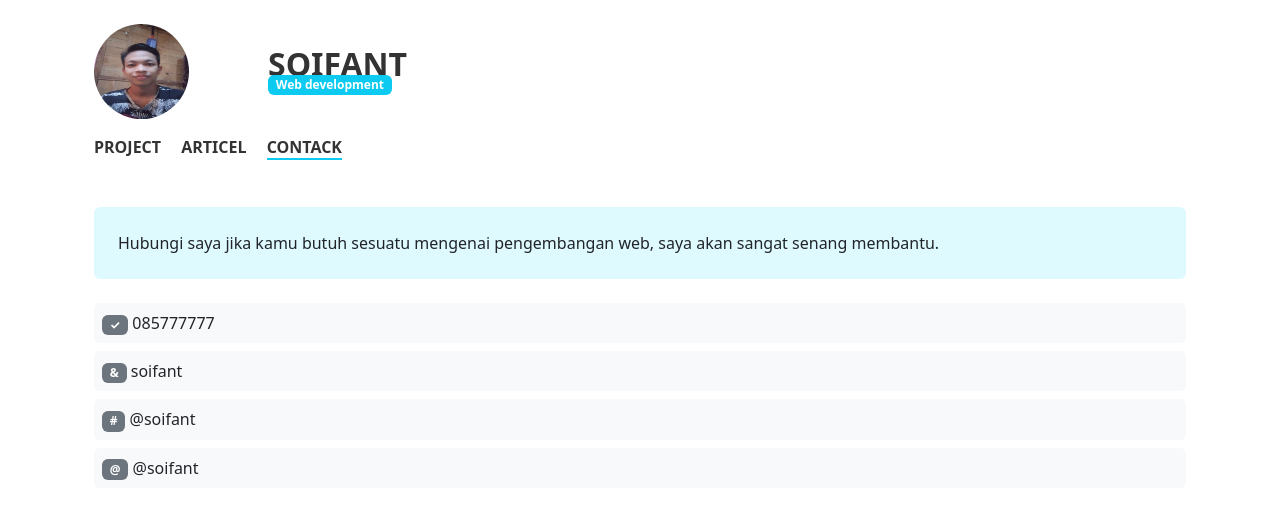
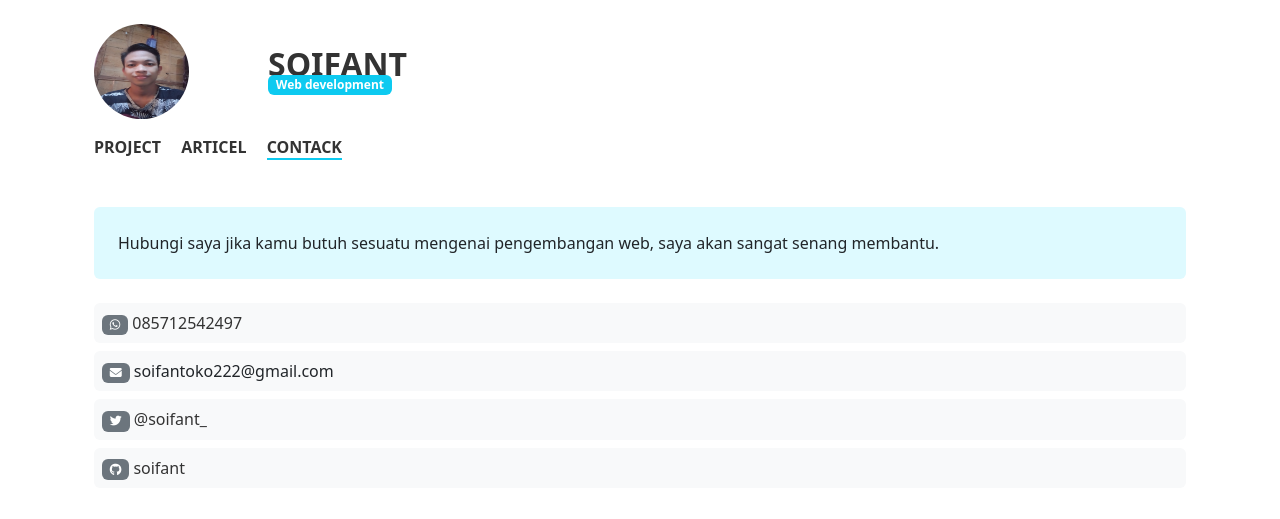
Before and after one commit to soifant/portofolio, a PHP site: page /home/contack in a window 1280 px wide. Shown: the top 519 px of the page. Run offline with PHP 8.4, Linux system fonts and the light colour scheme; some libraries are stand-ins or nearby versions.

Commit message:
Update contack and template

```diff
--- a/app/view/home/contack.php
+++ b/app/view/home/contack.php
@@ -4,14 +4,19 @@
     	Hubungi saya jika kamu butuh sesuatu mengenai pengembangan web, saya akan sangat senang membantu.
     </div>
     <div class="bg-light mb-2 p-2 rounded">
-    <span class="badge bg-secondary">✓</span> 085777777
+    <a class="black-a text-decoration-none" href="https://wa.me/6281216128762" >
+    <span class="badge bg-secondary"><i class="fa-brands fa-whatsapp"></i></span> 085712542497
+    </a>
     </div>
     <div class="bg-light mb-2 p-2 rounded">
-    <span class="badge bg-secondary">&</span> soifant
+    <span class="badge bg-secondary"><i class="fa-solid fa-envelope"></i></span> soifantoko222@gmail.com
     </div>
     <div class="bg-light mb-2 p-2 rounded">
-    <span class="badge bg-secondary">#</span> @soifant
+   <a class="black-a text-decoration-none" href="https://twitter.com/soifant_" >
+   <span class="badge bg-secondary"><i class="fa-brands fa-twitter"></i></span> @soifant_
+    </a>
     </div>
     <div class="bg-light mb-3 p-2 rounded">
-    <span class="badge bg-secondary">@</span> @soifant
-    </div>
+    <a class="black-a text-decoration-none" href="https://github.com/soifant" >
+    <span class="badge bg-secondary"><i class="fa-brands fa-github"></i></span> soifant
+    </a></div>
--- a/app/view/template/footer.php
+++ b/app/view/template/footer.php
@@ -1,4 +1,6 @@
 </div>
+<script src="https://kit.fontawesome.com/7593115e85.js" crossorigin="anonymous"></script>
+
    <script src="https://cdn.jsdelivr.net/npm/bootstrap@5.2.1/dist/js/bootstrap.bundle.min.js" integrity="sha384-u1OknCvxWvY5kfmNBILK2hRnQC3Pr17a+RTT6rIHI7NnikvbZlHgTPOOmMi466C8" crossorigin="anonymous"></script>
  </body>
 </html>
--- a/app/view/template/header.php
+++ b/app/view/template/header.php
@@ -30,6 +30,8 @@
   color:#333;
   }
     </style>
+    <link rel="stylesheet" href="https://cdnjs.cloudflare.com/ajax/libs/font-awesome/4.7.0/css/font-awesome.min.css">
+
     <link href="https://cdn.jsdelivr.net/npm/bootstrap@5.2.1/dist/css/bootstrap.min.css" rel="stylesheet" integrity="sha384-iYQeCzEYFbKjA/T2uDLTpkwGzCiq6soy8tYaI1GyVh/UjpbCx/TYkiZhlZB6+fzT" crossorigin="anonymous">
   </head>
   <body>
```
